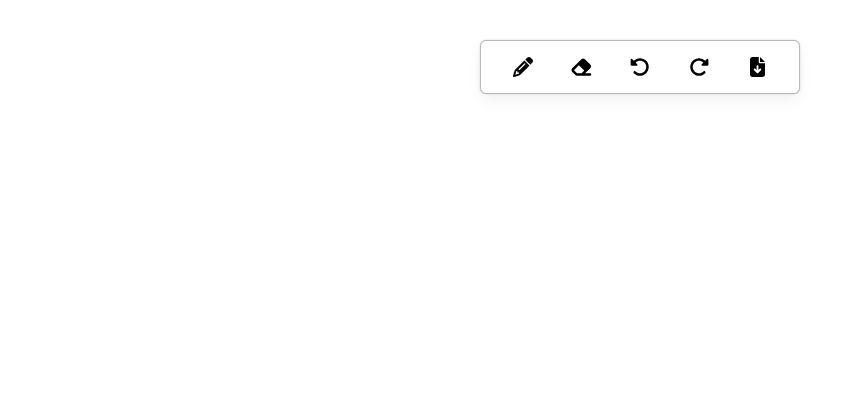
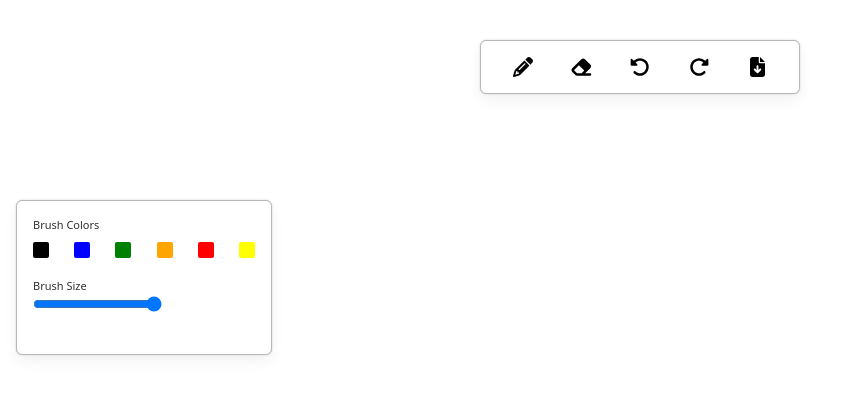
Before and after one commit to rampalliprakhar/whiteboard, a Next.js app: page / in a window 1280 px wide. Shown: the top 396 px of the page, without its empty margins (0-849 px from the left). Built offline with nearby package versions, Linux system fonts and the light colour scheme.

Commit message:
Created Tools Component

```diff
--- /dev/null
+++ b/src/components/Tools/index.js
@@ -0,0 +1,31 @@
+import styles from './index.module.css';
+import {COLORS} from '@/constant'
+const Tools = () => {
+    const changeBrushSize = (e) =>{}
+    return (
+        // Container for tools
+        <div className={styles.toolsContainer}>
+            {/* Container for individual items */}
+            <div className={styles.toolItems}>
+                {/* Colors */}
+                <h4 className={styles.toolScript}> Brush Colors </h4>
+                <div className={styles.itemsContainer}>
+                    <div className={styles.colorOptions} style={{backgroundColor: COLORS.BLACK}} />
+                    <div className={styles.colorOptions} style={{backgroundColor: COLORS.BLUE}} />
+                    <div className={styles.colorOptions} style={{backgroundColor: COLORS.GREEN}} />
+                    <div className={styles.colorOptions} style={{backgroundColor: COLORS.ORANGE}} />
+                    <div className={styles.colorOptions} style={{backgroundColor: COLORS.RED}} />
+                    <div className={styles.colorOptions} style={{backgroundColor: COLORS.YELLOW}} />
+                </div>
+            </div>
+            <div className={styles.toolItems}>
+                {/* Size */}
+                <h4 className={styles.toolScript}> Brush Size </h4>
+                <div>
+                    <input type='range' min={1} max={10} step={1} onChange={changeBrushSize}/>
+                </div>
+            </div>
+        </div>
+    )
+}
+export default Tools;
--- /dev/null
+++ b/src/components/Tools/index.module.css
@@ -0,0 +1,26 @@
+.toolsContainer{
+    @apply p-4 absolute top-1/4 left-4 w-64 rounded-md;
+    background-color: theme('colors.mainBackground');
+    border: 1px solid theme('colors.mainBorder');
+    box-shadow: theme('colors.mainShadow');
+
+    .toolItems{
+        @apply mb-5;
+
+        .toolScript{
+            color: theme('colors.mainText');
+            font-size: 11px;
+        }
+        .itemsContainer{
+            @apply flex justify-between mt-2;
+
+            .colorOptions{
+                @apply h-4 w-4 rounded-sm cursor-pointer;
+                &:hover, &.active {
+                    border: 1.5px theme('colors.border1');
+                    box-shadow: theme('colors.shadow1');
+                }
+            }
+        }
+    }
+}
--- /dev/null
+++ b/src/constant.js
@@ -0,0 +1,11 @@
+const COLORS = {
+    BLACK: 'black',
+    BLUE: 'blue',
+    GREEN: 'green',
+    ORANGE: 'orange',
+    RED: 'red',
+    WHITE: 'white',
+    YELLOW: 'yellow',
+}
+
+export {COLORS};
--- a/src/pages/index.js
+++ b/src/pages/index.js
@@ -1,6 +1,10 @@
 import Menu from "@/components/Menu";
+import Tools from "@/components/Tools"
 export default function Home() {
  return (
-  <Menu />
+  <>
+    <Menu />
+    <Tools/>
+  </>
  )
 }
```
